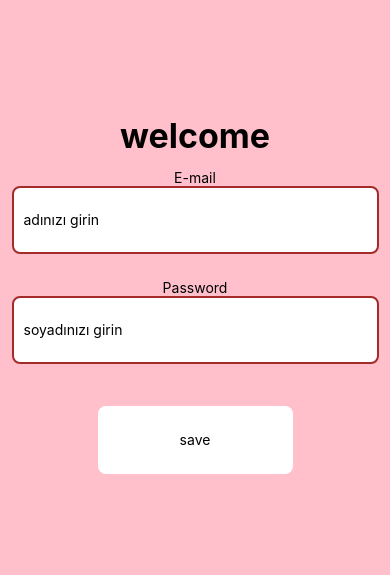
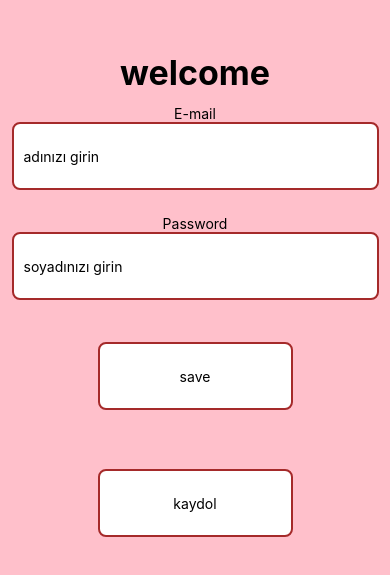
Before and after one commit to brrna/ReduxPractise, a React Native app: screen /Login in a window 390 px wide. Shown: the part 113-688 px from the top of the page. Built offline with nearby package versions, Linux system fonts and the light colour scheme.

Commit message:
new component and stack

```diff
--- a/App.js
+++ b/App.js
@@ -1,61 +1,20 @@
-import React, { useState } from "react";
-import { SafeAreaView, StatusBar, Text, StyleSheet } from "react-native";
-import MyInput from "./component/myInput/MyInput";
-import MyButton from "./component/myButton/MyButton";
-import { heightPercentageToDP } from "react-native-responsive-screen";
-import Loading from "./component/loading/Loading";
+import React from "react";
+import { View, StyleSheet } from "react-native";
+import Login from "./pages/Login";
+import { createStackNavigator } from "@react-navigation/stack";
+import SignUp from "./pages/SignUp";
+import { NavigationContainer } from "@react-navigation/native";
+import RootNavigation from "./navigation/RootNavigation";
 
 export default function App() {
 
-  const [email, setEmail] = useState("");
-  const [password, setPassword] = useState("");
-  const [result, setResult] = useState("");
-  const [loading, setLoading] = useState(false);
+  const Stack = createStackNavigator();
 
   return (
-    <SafeAreaView style={styles.container} >
-      <StatusBar />
-
-      <Text style={styles.text} >welcome</Text>
-
-      <MyInput
-        text={"E-mail"}
-        value={email}
-        placeholder={"adınızı girin"}
-        onChangeText={setEmail}
-        inputMode="email" />
-
-      <MyInput
-        text={"Password"}
-        value={password}
-        placeholder={"soyadınızı girin"}
-        onChangeText={setPassword}
-        secureTextEntry={true} />
-
-      <MyButton
-        onPress={() => setLoading(true)} />
-
-      {
-        loading ?
-          <Loading
-            onPress={() => setLoading(false)} />
-          :
-          null
-      }
-
-    </SafeAreaView>
+    <NavigationContainer>
+      <RootNavigation />
+    </NavigationContainer>
   );
 }
 
-const styles = StyleSheet.create({
-  container: {
-    flex: 1,
-    backgroundColor: "pink",
-    justifyContent: "center",
-    alignItems: "center"
-  },
-  text: {
-    fontSize: heightPercentageToDP(4),
-    fontWeight: "bold"
-  }
-})
+const styles = StyleSheet.create({})
--- a/component/myButton/MyButton.js
+++ b/component/myButton/MyButton.js
@@ -2,16 +2,13 @@ import { Pressable, StyleSheet, Text, View } from 'react-native'
 import React from 'react'
 import { widthPercentageToDP as wp, heightPercentageToDP as hp } from 'react-native-responsive-screen'
 
-const MyButton = ({ onPress }) => {
+const MyButton = ({ onPress, buttonName }) => {
   return (
     <View style={styles.container} >
       <Pressable
-        style={({ pressed }) =>
-          [{
-            backgroundColor: pressed ? "white" : "brown"
-          }, styles.pressable]}
+        style={styles.pressable}
         onPress={onPress} >
-        <Text>save</Text>
+        <Text>{buttonName}</Text>
       </Pressable>
     </View>
   )
@@ -32,6 +29,8 @@ const styles = StyleSheet.create({
     width: wp(50),
     justifyContent: "center",
     alignItems: "center",
-    borderRadius: 8
+    borderRadius: 8,
+    borderWidth: 2,
+    borderColor: "brown"
   }
 })
--- /dev/null
+++ b/navigation/RootNavigation.js
@@ -0,0 +1,18 @@
+import React from 'react'
+import { createStackNavigator } from '@react-navigation/stack'
+import Login from '../pages/Login';
+import SignUp from '../pages/SignUp';
+
+const RootNavigation = () => {
+
+    const Stack = createStackNavigator();
+
+  return (
+    <Stack.Navigator screenOptions={{headerShown: false}} >
+       <Stack.Screen name='Login' component={Login} />
+       <Stack.Screen name='SignUp' component={SignUp} />
+    </Stack.Navigator>
+  )
+}
+
+export default RootNavigation;
--- /dev/null
+++ b/pages/Login.js
@@ -0,0 +1,72 @@
+import { StyleSheet, Text, SafeAreaView, StatusBar } from 'react-native'
+import React, { useState } from 'react'
+import { heightPercentageToDP as hp, widthPercentageToDP as wp } from 'react-native-responsive-screen'
+import MyButton from '../component/myButton/MyButton'
+import MyInput from '../component/myInput/MyInput'
+import Loading from '../component/loading/Loading'
+import { useNavigation } from '@react-navigation/native'
+
+const Login = () => {
+
+    const [email, setEmail] = useState("");
+    const [password, setPassword] = useState("");
+    const [loading, setLoading] = useState(false);
+
+    const navigation = useNavigation();
+
+    return (
+        <SafeAreaView style={styles.container} >
+            <StatusBar />
+
+            <Text style={styles.text} >welcome</Text>
+
+            <MyInput
+                text={"E-mail"}
+                value={email}
+                placeholder={"adınızı girin"}
+                onChangeText={setEmail}
+                inputMode="email" />
+
+            <MyInput
+                text={"Password"}
+                value={password}
+                placeholder={"soyadınızı girin"}
+                onChangeText={setPassword}
+                secureTextEntry={true} />
+
+            <MyButton
+                onPress={() => setLoading(true)}
+                buttonName={"save"} />
+
+            <MyButton
+                onPress={() => navigation.navigate("SignUp")}
+                buttonName={"kaydol"} />
+
+            {
+                loading ?
+                    <Loading
+                        onPress={() => setLoading(false)} />
+                    :
+                    null
+            }
+
+
+
+        </SafeAreaView>
+    )
+}
+
+export default Login
+
+const styles = StyleSheet.create({
+    container: {
+        flex: 1,
+        backgroundColor: "pink",
+        justifyContent: "center",
+        alignItems: "center"
+    },
+    text: {
+        fontSize: hp(4),
+        fontWeight: "bold"
+    }
+})
--- /dev/null
+++ b/pages/SignUp.js
@@ -0,0 +1,21 @@
+import { SafeAreaView, StyleSheet, Text, View } from 'react-native'
+import React from 'react'
+
+const SignUp = () => {
+  return (
+    <SafeAreaView style={styles.container} >
+      <Text>SignUp</Text>
+    </SafeAreaView>
+  )
+}
+
+export default SignUp
+
+const styles = StyleSheet.create({
+    container: {
+        flex: 1,
+        backgroundColor: "pink",
+        justifyContent: "center",
+        alignItems: "center"
+    }
+})
```
